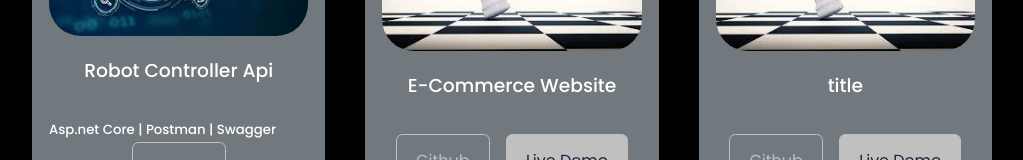
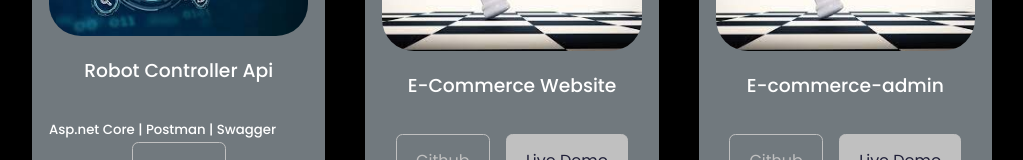
Before and after one commit to EkamBehl/My_Portfolio, a React (Create React App) app: page / in a window 1280 px wide. Shown: the part 2067-2227 px from the top of the page, without its empty margins (128-1151 px from the left). Built offline with nearby package versions, Linux system fonts and the light colour scheme.

Commit message:
Update Portfolio.jsx

```diff
--- a/src/components/portfolio/Portfolio.jsx
+++ b/src/components/portfolio/Portfolio.jsx
@@ -14,9 +14,9 @@ const data=[
   {
     id:2,
     image:img1,
-    title:'title',
+    title:'E-commerce-admin',
     github:'https://github.com',
-    demo:'https://github.com'
+    demo:'https://ecommerce-admin-xi-ruby.vercel.app/'
   },
 
 
```
